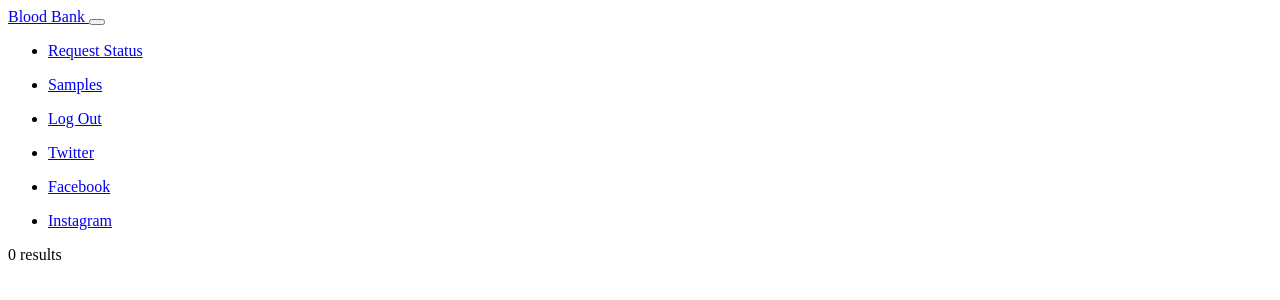
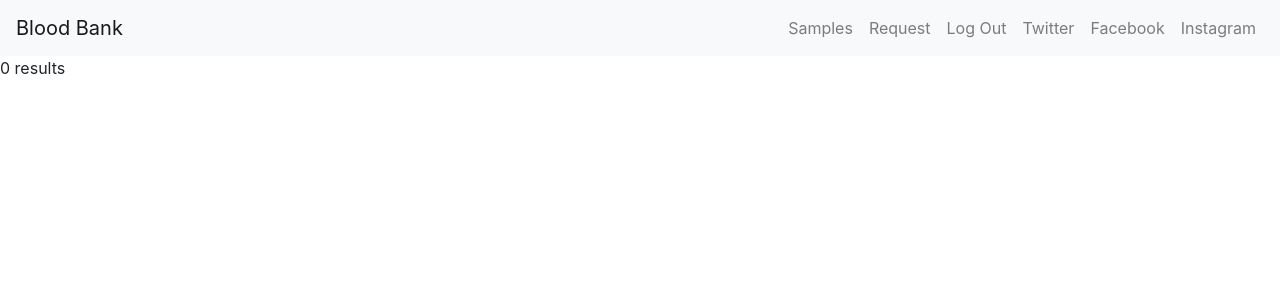
Before and after one commit to dark-shad/Blood-Record, a PHP site: page /pages/receiver/receiver_request.php in a window 1280 px wide. Shown: the top 300 px of the page. Run offline with PHP 8.4, Linux system fonts and the light colour scheme; the visitor is signed in with stand-in values (Sample User, id 1); data that the repository does not hold is empty; some libraries are stand-ins or nearby versions.

Commit message:
request sample

```diff
--- a/assets/login_receiver_navbar.php
+++ b/assets/login_receiver_navbar.php
@@ -1,62 +1,46 @@
 <!DOCTYPE html>
 <html lang="en">
-
-<body class="index-page sidebar-collapse">
-    <!-- Navbar -->
-    <nav class="navbar navbar-expand-lg bg-primary fixed-top navbar-transparent " color-on-scroll="400">
-        <div class="container">
-            <div class="navbar-translate">
-                <a href="index.php" class="navbar-brand" rel="tooltip" title="" data-placement="bottom" target="">
-                    Blood Bank
-                </a>
-                <button class="navbar-toggler navbar-toggler" type="button" data-toggle="collapse" data-target="#navigation" aria-controls="navigation-index" aria-expanded="false" aria-label="Toggle navigation">
-                    <span class="navbar-toggler-bar bar1"></span>
-                    <span class="navbar-toggler-bar bar2"></span>
-                    <span class="navbar-toggler-bar bar3"></span>
-                    <span class="navbar-toggler-bar bar4"></span>
+<head>
+  <meta charset="UTF-8">
+  <title>Blood Bank</title>
+  <!-- Link to Bootstrap CSS -->
+  <link rel="stylesheet" href="https://maxcdn.bootstrapcdn.com/bootstrap/4.0.0/css/bootstrap.min.css">
+</head>
+<body>
+  <!-- Navigation Bar -->
+  <nav class="navbar navbar-expand-lg navbar-light bg-light">
+    <a class="navbar-brand" href="index.php">Blood Bank</a>
+    <button class="navbar-toggler" type="button" data-toggle="collapse" data-target="#navbarNav" aria-controls="navbarNav" aria-expanded="false" aria-label="Toggle navigation">
+      <span class="navbar-toggler-icon"></span>
     </button>
-            </div>
-            <div class="collapse navbar-collapse justify-content-end" id="navigation" data-nav-image="./assets/img/blurred-image-1.jpg">
-                <ul class="navbar-nav">
+    <div class="collapse navbar-collapse" id="navbarNav">
+      <ul class="navbar-nav ml-auto">
         <li class="nav-item">
-                        <a href="pages/hospital/hospital_request.php" class="nav-link" href="javascript:void(0)" onclick="scrollToDownload()">
-                            <i class="now-ui-icons users_single-02"></i>
-                            <p>Request Status</p>
-                        </a>
+          <a class="nav-link" href="receiver_display.php">Samples</a>
         </li>
         <li class="nav-item">
-                        <a href="pages/hospital/hospital_display.php" class="nav-link" onclick="scrollToDownload()">
-                            <i class="now-ui-icons education_paper"></i>
-                            <p>Samples</p>
-                        </a>
+          <a class="nav-link" href="receiver_request.php">Request</a>
         </li>
         <li class="nav-item">
-                        <a href="../logout.php" class="nav-link" onclick="scrollToDownload()">
-                            <i class="now-ui-icons education_paper"></i>
-                            <p>Log Out</p>
-                        </a>
+        <a class="nav-link" href="../logout.php">Log Out</a>
         </li>
 
         <li class="nav-item">
-                        <a class="nav-link" rel="tooltip" title="Follow us on Twitter" data-placement="bottom" href="https://twitter.com" target="_blank">
-                            <i class="fa fa-twitter"></i>
-                            <p class="d-lg-none d-xl-none">Twitter</p>
-                        </a>
+          <a class="nav-link" href="https://twitter.com" target="_blank"><i class="fa fa-twitter"></i> Twitter</a>
         </li>
         <li class="nav-item">
-                        <a class="nav-link" rel="tooltip" title="Like us on Facebook" data-placement="bottom" href="https://www.facebook.com" target="_blank">
-                            <i class="fa fa-facebook-square"></i>
-                            <p class="d-lg-none d-xl-none">Facebook</p>
-                        </a>
+          <a class="nav-link" href="https://www.facebook.com" target="_blank"><i class="fa fa-facebook-square"></i> Facebook</a>
         </li>
         <li class="nav-item">
-                        <a class="nav-link" rel="tooltip" title="Follow us on Instagram" data-placement="bottom" href="https://www.instagram.com" target="_blank">
-                            <i class="fa fa-instagram"></i>
-                            <p class="d-lg-none d-xl-none">Instagram</p>
-                        </a>
+          <a class="nav-link" href="https://www.instagram.com" target="_blank"><i class="fa fa-instagram"></i> Instagram</a>
         </li>
       </ul>
     </div>
-        </div>
   </nav>
+
+  <!-- Link to Bootstrap JS and jQuery -->
+  <script src="https://code.jquery.com/jquery-3.2.1.slim.min.js"></script>
+  <script src="https://cdnjs.cloudflare.com/ajax/libs/popper.js/1.12.9/umd/popper.min.js"></script>
+  <script src="https://maxcdn.bootstrapcdn.com/bootstrap/4.0.0/js/bootstrap.min.js"></script>
 </body>
+</html>
--- a/pages/receiver/receiver_index.php
+++ b/pages/receiver/receiver_index.php
@@ -1,3 +1,3 @@
 <?php
-    include('../../assets/login_reciever_navbar.php');
+    include('../../assets/login_receiver_navbar.php');
 ?>
--- a/pages/receiver/receiver_login.php
+++ b/pages/receiver/receiver_login.php
@@ -11,12 +11,12 @@ if($_SERVER["REQUEST_METHOD"] == "POST") {
 
     $pass = md5($pass1);
     $salt = "a1Bz20ydqelm8m1wql";
-    $pass = $salt.$pass;
+    $pass1 = $salt.$pass;
 
     date_default_timezone_set('Asia/Manila');
     $date = date("Y-m-d H:i:s");
 
-    $query = mysqli_query($dbconn, "SELECT * FROM `receiver` WHERE receiver_id='$user' AND password='$pass'");
+    $query = mysqli_query($dbconn, "SELECT * FROM `receiver` WHERE username='$user' AND password='$pass1'");
     $res = mysqli_fetch_array($query);
 
     if (mysqli_num_rows($query) < 1) {
```
Also changed, not shown: pages/receiver/receiver_display.php (+71 -19 lines), pages/receiver/request_sample.php (+21 -72 lines). Lines whose indentation alone changed are shown as unchanged.
